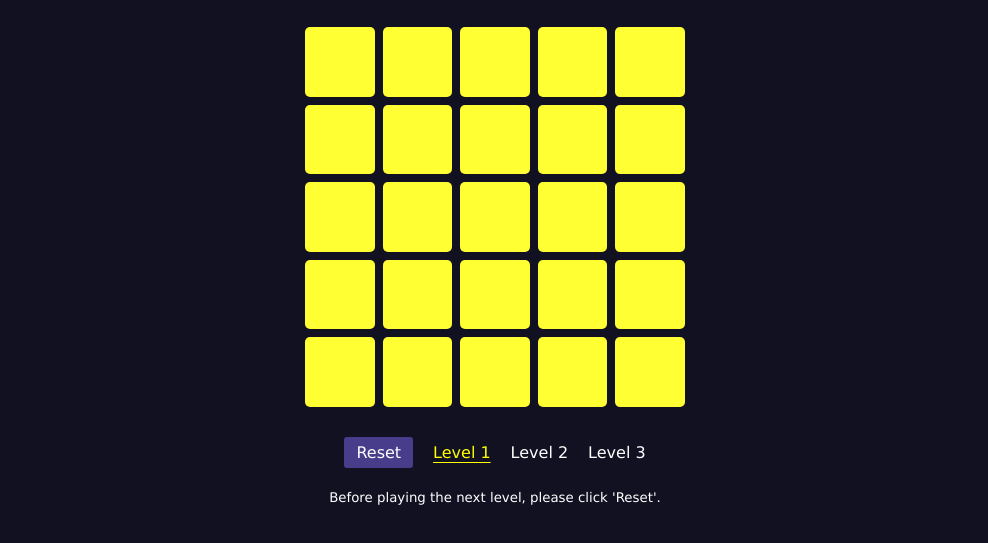
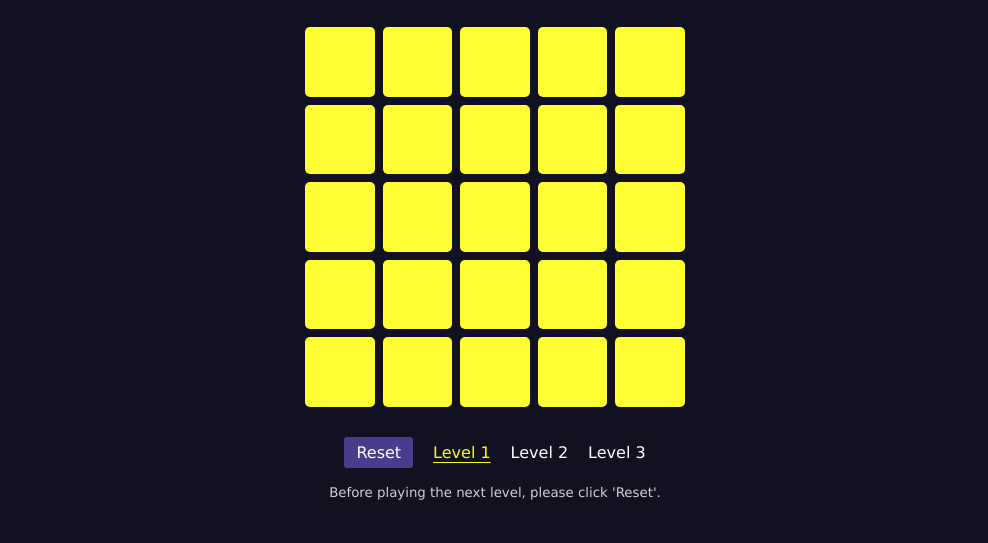
Before and after one commit to ScriptRaccoon/lights-out-css, a website: page public/index.html in a window 1280 px wide. Shown: the part 159-702 px from the top of the page, without its empty margins (145-1133 px from the left). Drawn offline with nearby package versions, Linux system fonts and the light colour scheme; files that its build step writes are made by us from their sources.

Commit message:
style reset hint

```diff
--- a/public/index.html
+++ b/public/index.html
@@ -131,7 +131,7 @@
 				<label for="level2">Level 2</label>
 				<label for="level3">Level 3</label>
 			</menu>
-			<small
+			<small class="resetHint"
 				>Before playing the next level, please click
 				'Reset'.</small
 			>
--- a/src/_levels.scss
+++ b/src/_levels.scss
@@ -8,9 +8,10 @@ input[type="radio"] {
 	left: -100vw;
 }
 
-small {
+.resetHint {
+	opacity: 0.8;
 	display: block;
-	margin-top: 20px;
+	margin-top: 15px;
 }
 
 @for $l from 1 through $number {
```
